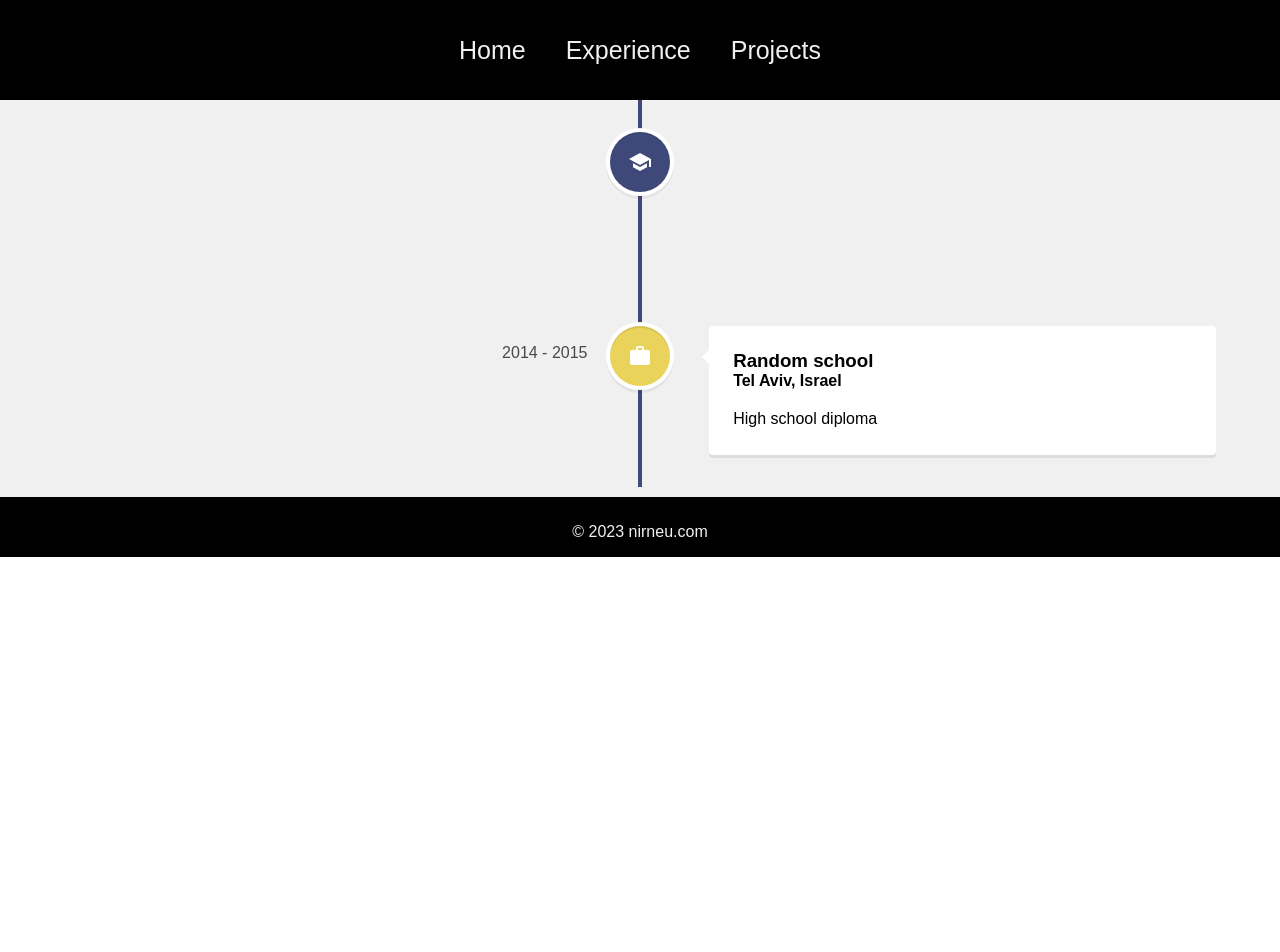
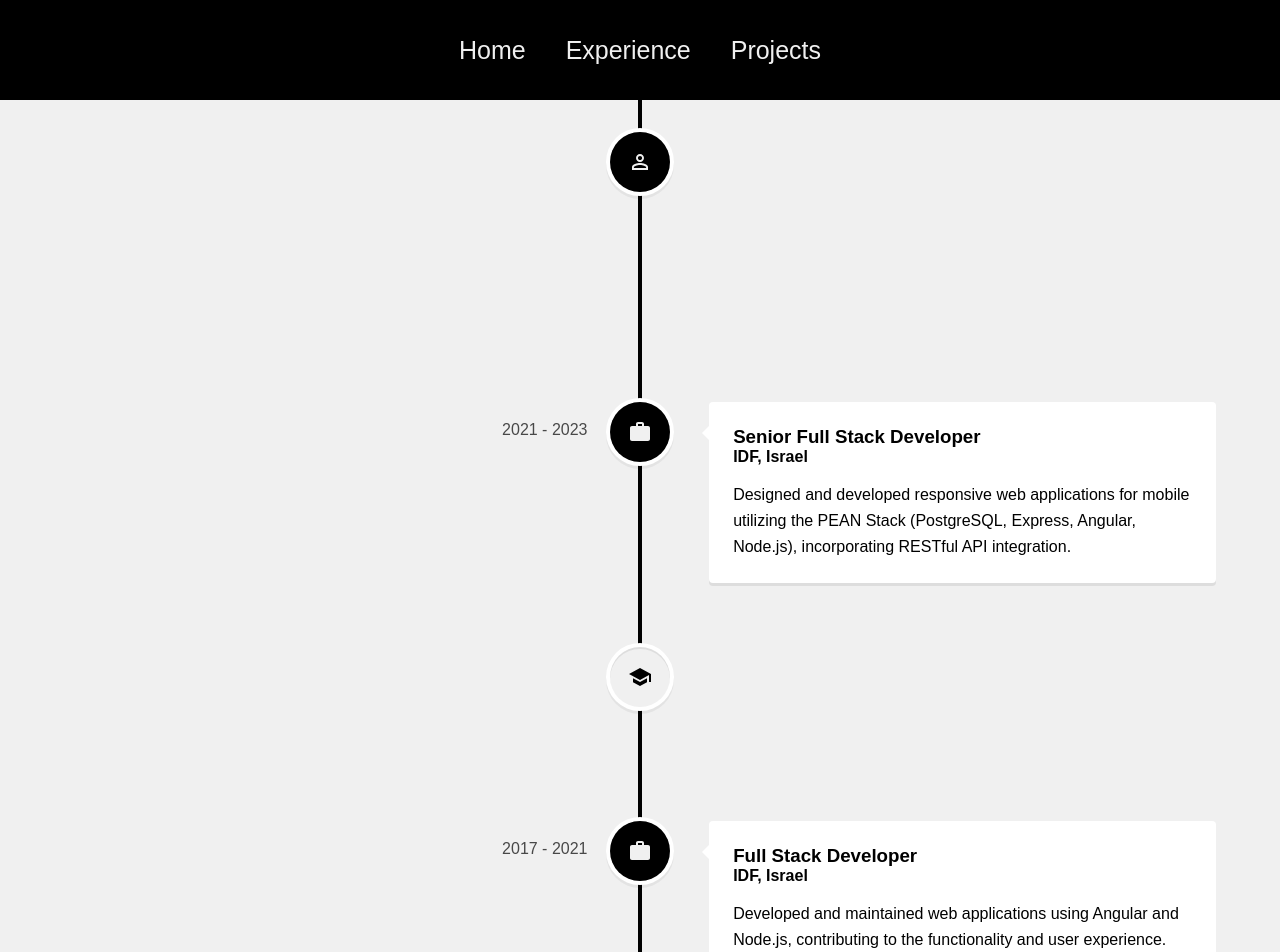
Before and after one commit to nirneu/Portfolio, a React (Create React App) app: page /experience in a window 1280 px wide. Shown: the top 952 px of the page. Before the commit the page ends 800 px from the top, so only its background shows below. Built offline with nearby package versions, Linux system fonts and the light colour scheme.

Commit message:
Experience page with my info

```diff
--- a/src/pages/Experience.js
+++ b/src/pages/Experience.js
@@ -6,34 +6,88 @@
 import "react-vertical-timeline-component/style.min.css";
 import SchoolIcon from "@material-ui/icons/School";
 import WorkIcon from "@material-ui/icons/Work";
+import PersonOutlineIcon from "@material-ui/icons/PersonOutline";
 
 function Experience() {
   return (
     <div className="experience">
-      <VerticalTimeline lineColor="#3e497a">
+      <VerticalTimeline lineColor="#000000">
+        <VerticalTimelineElement
+          className="vertical-timeline-element--work"
+          date="2023 - present"
+          iconStyle={{ background: "#000000", color: "#f0f0f0" }}
+          icon={<PersonOutlineIcon />}
+        >
+          <h3 className="vertical-timeline-element-title">iOS Developer</h3>
+          <h4 className="vertical-timeline-element-subtitle">Self Employed</h4>
+          <p>
+            Developed TagAuto - a user-friendly iOS app designed for vehicle
+            parking location sharing within user groups. Easily locate and share
+            your parked vehicles on a map, simplifying the process of vehicle
+            sharing.
+          </p>
+        </VerticalTimelineElement>
+
+        <VerticalTimelineElement
+          className="vertical-timeline-element--work"
+          date="2021 - 2023"
+          iconStyle={{ background: "#000000", color: "#f0f0f0" }}
+          icon={<WorkIcon />}
+        >
+          <h3 className="vertical-timeline-element-title">
+            Senior Full Stack Developer
+          </h3>
+          <h4 className="vertical-timeline-element-subtitle">IDF, Israel</h4>
+          <p>
+            Designed and developed responsive web applications for mobile
+            utilizing the PEAN Stack (PostgreSQL, Express, Angular, Node.js),
+            incorporating RESTful API integration.
+          </p>
+        </VerticalTimelineElement>
+
         <VerticalTimelineElement
           className="vertical-timeline-element--education"
-          date="2012 - 2014"
-          iconStyle={{ background: "#3e497a", color: "#fff" }}
+          date="2018 - 2021"
+          iconStyle={{ background: "#f0f0f0", color: "#000000" }}
           icon={<SchoolIcon />}
         >
-          <h3 className="vertical-timeline-element-title">Random school</h3>
+          <h3 className="vertical-timeline-element-title">
+            B.Sc - Computer Science with specialization in Mobile and Web
+            development
+          </h3>
           <h4 className="vertical-timeline-element-subtitle">
-            Bachelor's Degree
+            College of Management Academic Studies
           </h4>
-          <p>High school diploma</p>
         </VerticalTimelineElement>
+
         <VerticalTimelineElement
           className="vertical-timeline-element--work"
-          date="2014 - 2015"
-          iconStyle={{ background: "#e9d35b", color: "#fff" }}
+          date="2017 - 2021"
+          iconStyle={{ background: "#000000", color: "#f0f0f0" }}
           icon={<WorkIcon />}
         >
-          <h3 className="vertical-timeline-element-title">Random school</h3>
+          <h3 className="vertical-timeline-element-title">
+            Full Stack Developer
+          </h3>
+          <h4 className="vertical-timeline-element-subtitle">IDF, Israel</h4>
+          <p>
+            Developed and maintained web applications using Angular and Node.js,
+            contributing to the functionality and user experience.
+          </p>
+        </VerticalTimelineElement>
+
+        <VerticalTimelineElement
+          className="vertical-timeline-element--education"
+          date="2017"
+          iconStyle={{ background: "#f0f0f0", color: "#000000" }}
+          icon={<SchoolIcon />}
+        >
+          <h3 className="vertical-timeline-element-title">
+            Mamram Programming Course
+          </h3>
           <h4 className="vertical-timeline-element-subtitle">
-            Tel Aviv, Israel
+            J6 & Cyber Defense Directorate, IDF
           </h4>
-          <p>High school diploma</p>
         </VerticalTimelineElement>
       </VerticalTimeline>
     </div>
```
